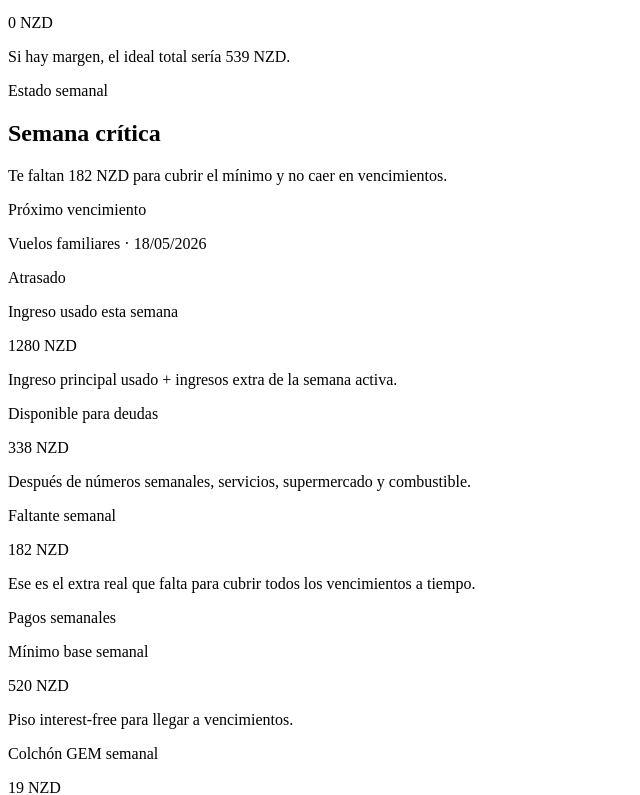
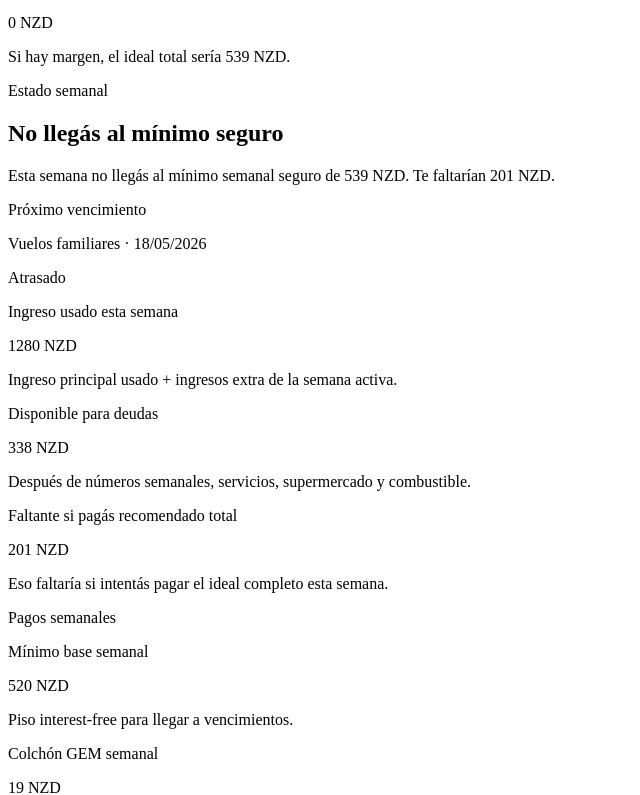
Before and after one commit to marcosgaier/finance-app, a React (Vite) app: page / in a window 1280 px wide. Shown: the part 766-1561 px from the top of the page, without its empty margins (0-640 px from the left). Built offline with nearby package versions, Linux system fonts and the light colour scheme; the HTML template or start-up script is replaced by a standard one.

Commit message:
Align dashboard weekly payment narrative

```diff
--- a/src/components/WeeklyStatus.jsx
+++ b/src/components/WeeklyStatus.jsx
@@ -7,16 +7,17 @@ const toneStyles = {
   danger: 'border-red-200 bg-red-50 text-red-950',
 };
 
-export function WeeklyStatus({ summary }) {
+export function WeeklyStatus({ summary, statusOverride }) {
   const nextPlan = summary.plans.find((plan) => plan.adjustedBalance > 0);
+  const status = statusOverride || summary.weeklyStatus;
 
   return (
-    <section className={`rounded-lg border p-4 shadow-sm ${toneStyles[summary.weeklyStatus.tone]}`}>
+    <section className={`rounded-lg border p-4 shadow-sm ${toneStyles[status.tone]}`}>
       <div className="flex flex-col gap-3 lg:flex-row lg:items-center lg:justify-between">
         <div>
           <p className="text-sm font-semibold uppercase tracking-wide opacity-75">Estado semanal</p>
-          <h2 className="mt-1 text-2xl font-bold">{summary.weeklyStatus.label}</h2>
-          <p className="mt-2 max-w-3xl text-sm leading-6">{summary.weeklyStatus.message}</p>
+          <h2 className="mt-1 text-2xl font-bold">{status.label}</h2>
+          <p className="mt-2 max-w-3xl text-sm leading-6">{status.message}</p>
         </div>
         {nextPlan ? (
           <div className="rounded-md border border-current/20 bg-white/60 p-3 text-sm">
--- a/src/pages/Dashboard.jsx
+++ b/src/pages/Dashboard.jsx
@@ -44,6 +44,22 @@ export function Dashboard({ financeData, setFinanceData }) {
     Number(weeklySummary.recommendedPayment || 0) - Number(weeklySummary.minimumToAvoidExpiry || 0),
   );
   const totalRecommendedPayment = minimumSafeWeeklyPayment + extraSuggestedPayment;
+  const marginAfterMinimumSafe = Number(weeklySummary.availableBeforeDebt || 0) - minimumSafeWeeklyPayment;
+  const marginAfterRecommendedTotal = Number(weeklySummary.availableBeforeDebt || 0) - totalRecommendedPayment;
+  const safeWeeklyShortfall = Math.max(0, minimumSafeWeeklyPayment - Number(weeklySummary.availableBeforeDebt || 0));
+  const weeklyStatusOverride =
+    safeWeeklyShortfall > 0
+      ? {
+          label: 'No llegás al mínimo seguro',
+          tone: 'danger',
+          message: `Esta semana no llegás al mínimo semanal seguro de ${formatMoney(minimumSafeWeeklyPayment)}. Te faltarían ${formatMoney(safeWeeklyShortfall)}.`,
+        }
+      : {
+          label: marginAfterMinimumSafe < 30 ? 'Llegás muy justo' : 'Llegás al mínimo seguro',
+          tone: marginAfterMinimumSafe < 30 ? 'warning' : 'positive',
+          message: `Cubriendo el mínimo semanal seguro de ${formatMoney(minimumSafeWeeklyPayment)}, te quedarían ${formatMoney(marginAfterMinimumSafe)} estimados esta semana.`,
+        };
+  const decisionMessage = `Piso seguro esta semana: ${formatMoney(minimumSafeWeeklyPayment)}. Si tenés margen, podés sumar ${formatMoney(extraSuggestedPayment)} extra. Pago recomendado total: ${formatMoney(totalRecommendedPayment)}.`;
 
   function updatePlan(planId, patch) {
     setFinanceData((currentData) => ({
@@ -175,20 +191,20 @@ export function Dashboard({ financeData, setFinanceData }) {
         {activeTab === 'dashboard' && (
           <div className="grid gap-5">
             <WeeklyActionPlan financeData={financeData} weeklySummary={weeklySummary} />
-            <WeeklyStatus summary={weeklySummary} />
+            <WeeklyStatus summary={weeklySummary} statusOverride={weeklyStatusOverride} />
 
             <section className="grid gap-3 sm:grid-cols-2 xl:grid-cols-3">
               <StatCard label="Ingreso usado esta semana" value={weeklySummary.weeklyIncome} helper="Ingreso principal usado + ingresos extra de la semana activa." />
               <StatCard label="Disponible para deudas" value={weeklySummary.availableForDebt} helper="Después de números semanales, servicios, supermercado y combustible." tone="strong" />
               <StatCard
-                label={weeklySummary.weeklyShortfall > 0 ? 'Faltante semanal' : `Margen de vida: ${weeklySummary.lifeMarginStatus.label}`}
-                value={weeklySummary.weeklyShortfall > 0 ? weeklySummary.weeklyShortfall : weeklySummary.lifeMargin}
+                label={marginAfterRecommendedTotal < 0 ? 'Faltante si pagás recomendado total' : 'Margen si pagás recomendado total'}
+                value={Math.abs(marginAfterRecommendedTotal)}
                 helper={
-                  weeklySummary.weeklyShortfall > 0
-                    ? 'Ese es el extra real que falta para cubrir todos los vencimientos a tiempo.'
-                    : 'Disponible después del pago inteligente recomendado.'
+                  marginAfterRecommendedTotal < 0
+                    ? 'Eso faltaría si intentás pagar el ideal completo esta semana.'
+                    : 'Estimado después del mínimo seguro más el extra opcional.'
                 }
-                tone={weeklySummary.weeklyShortfall > 0 ? 'danger' : weeklySummary.lifeMarginStatus.tone}
+                tone={marginAfterRecommendedTotal < 0 ? 'danger' : 'positive'}
               />
             </section>
 
@@ -205,7 +221,7 @@ export function Dashboard({ financeData, setFinanceData }) {
 
             <section className="rounded-lg border border-stone-200 bg-white p-4 shadow-sm">
               <p className="text-sm font-semibold uppercase tracking-wide text-teal-700">Motor de decision</p>
-              <p className="mt-2 text-base leading-7 text-stone-800">{weeklySummary.decisionMessage}</p>
+              <p className="mt-2 text-base leading-7 text-stone-800">{decisionMessage}</p>
             </section>
 
             <UpcomingDueSummary plans={weeklySummary.plans} />
```
